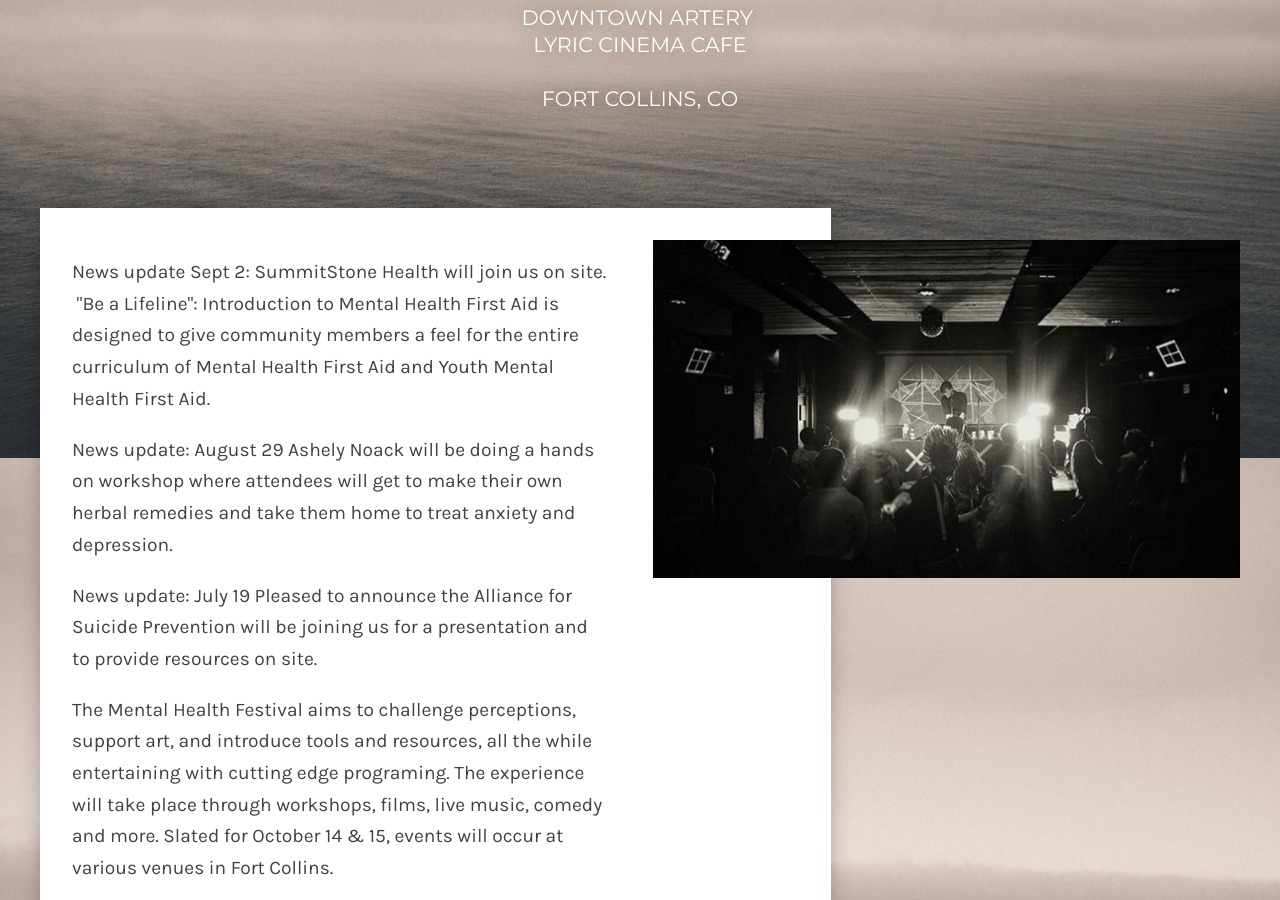
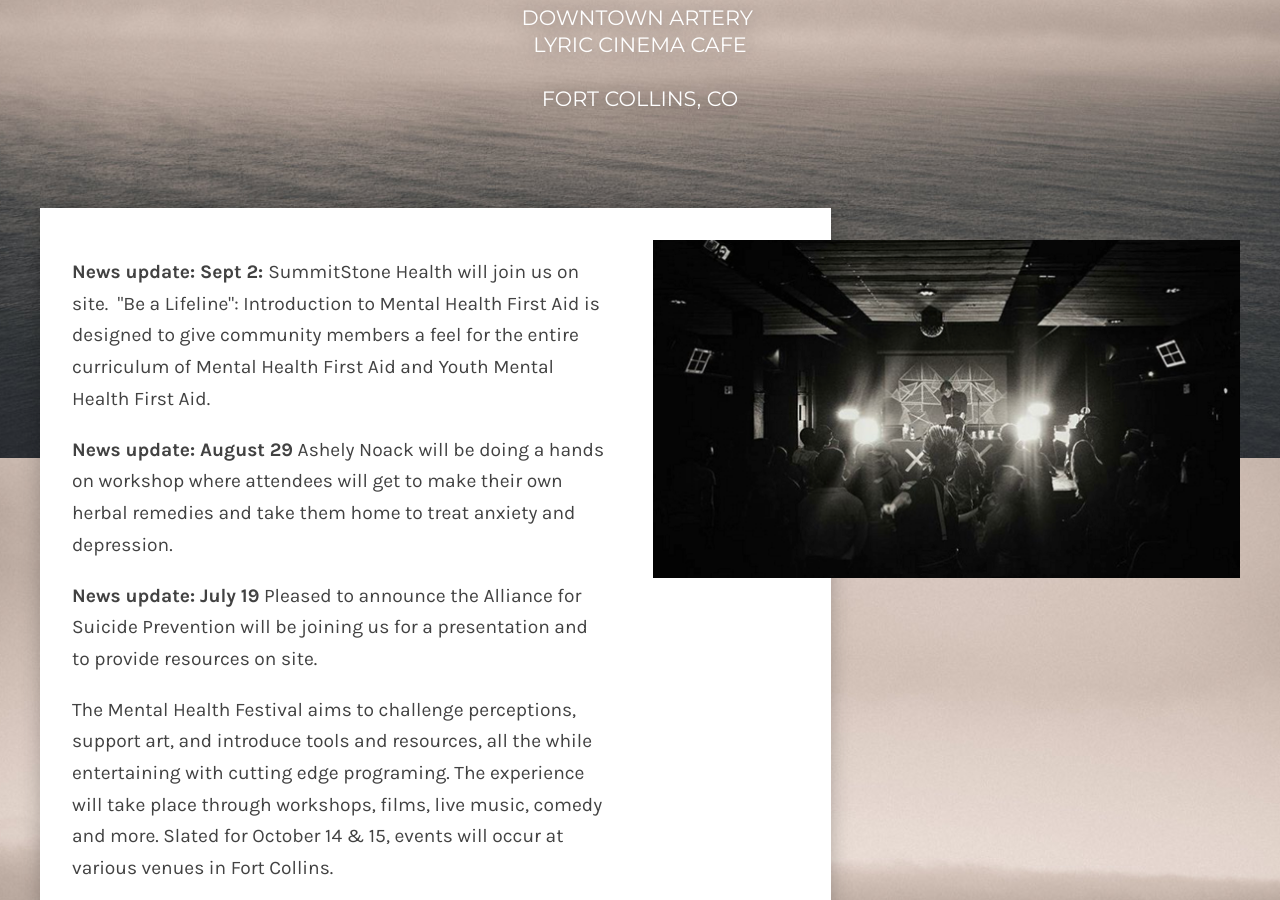
Before and after one commit to michaeldmcqueen/breakopen, a Jekyll site: the page built from index.html, in a window 1280 px wide and 900 px high, scrolled down 442 px. Built offline with Jekyll 4.4.1, drawn with Linux system fonts in a browser that asks for light colours; nearby versions of some CDN libraries; the list of posts is cut into pages by our own code.

Commit message:
Updated '/_layouts/front.html' via CloudCannon

```diff
--- a/_layouts/front.html
+++ b/_layouts/front.html
@@ -6,7 +6,7 @@
     <div class="intro editable"><h1 class="pagetitle">A Mental Health Music, Arts, and Film Festival</h1><div class="date-time"><h4>OCTOBER 14 &amp; 15</h4><p>&nbsp;</p><h4 class="show-location">DOWNTOWN ARTERY&nbsp;</h4><h4 class="show-location">LYRIC CINEMA CAFE</h4><h4 class="show-location">&nbsp;</h4><h4 class="show-location">Fort Collins, CO</h4></div></div>
   </div>
     <section class="content-wrapper wrap">
-      <div class="welcome-block editable"><p>News update Sept 2: SummitStone Health will join us on site. &nbsp;"Be a Lifeline": Introduction to Mental Health First Aid is designed to give community members a feel for the entire curriculum of Mental Health First Aid and Youth Mental Health First Aid.&nbsp;</p><p>News update: August 29 Ashely Noack will be doing a hands on workshop where attendees will get to make their own herbal remedies and take them home to treat anxiety and depression.</p><p>News update: July 19 Pleased to announce the Alliance for Suicide Prevention will be joining us for a presentation and to provide resources on site. &nbsp;</p><p>The Mental Health Festival aims to challenge perceptions, support art, and introduce tools and resources, all the while entertaining with cutting edge programing. The experience will take place through workshops, films, live music, comedy and more. Slated for October 14 &amp; 15, events will occur at various venues in Fort Collins.</p><p><a class="link" href="/about">Learn More</a></p></div>
+      <div class="welcome-block editable"><p><strong>News update: Sept 2: </strong>SummitStone Health will join us on site. &nbsp;"Be a Lifeline": Introduction to Mental Health First Aid is designed to give community members a feel for the entire curriculum of Mental Health First Aid and Youth Mental Health First Aid.&nbsp;</p><p><strong>News update: August 29</strong> Ashely Noack will be doing a hands on workshop where attendees will get to make their own herbal remedies and take them home to treat anxiety and depression.</p><p><strong>News update: July 19</strong> Pleased to announce the Alliance for Suicide Prevention will be joining us for a presentation and to provide resources on site. &nbsp;</p><p>The Mental Health Festival aims to challenge perceptions, support art, and introduce tools and resources, all the while entertaining with cutting edge programing. The experience will take place through workshops, films, live music, comedy and more. Slated for October 14 &amp; 15, events will occur at various venues in Fort Collins.</p><p><a class="link" href="/about">Learn More</a></p></div>
       <div class="welcome-block-image editable">
         <img src="{{ page.spot_image_path }}" alt="" />
       </div>
```
